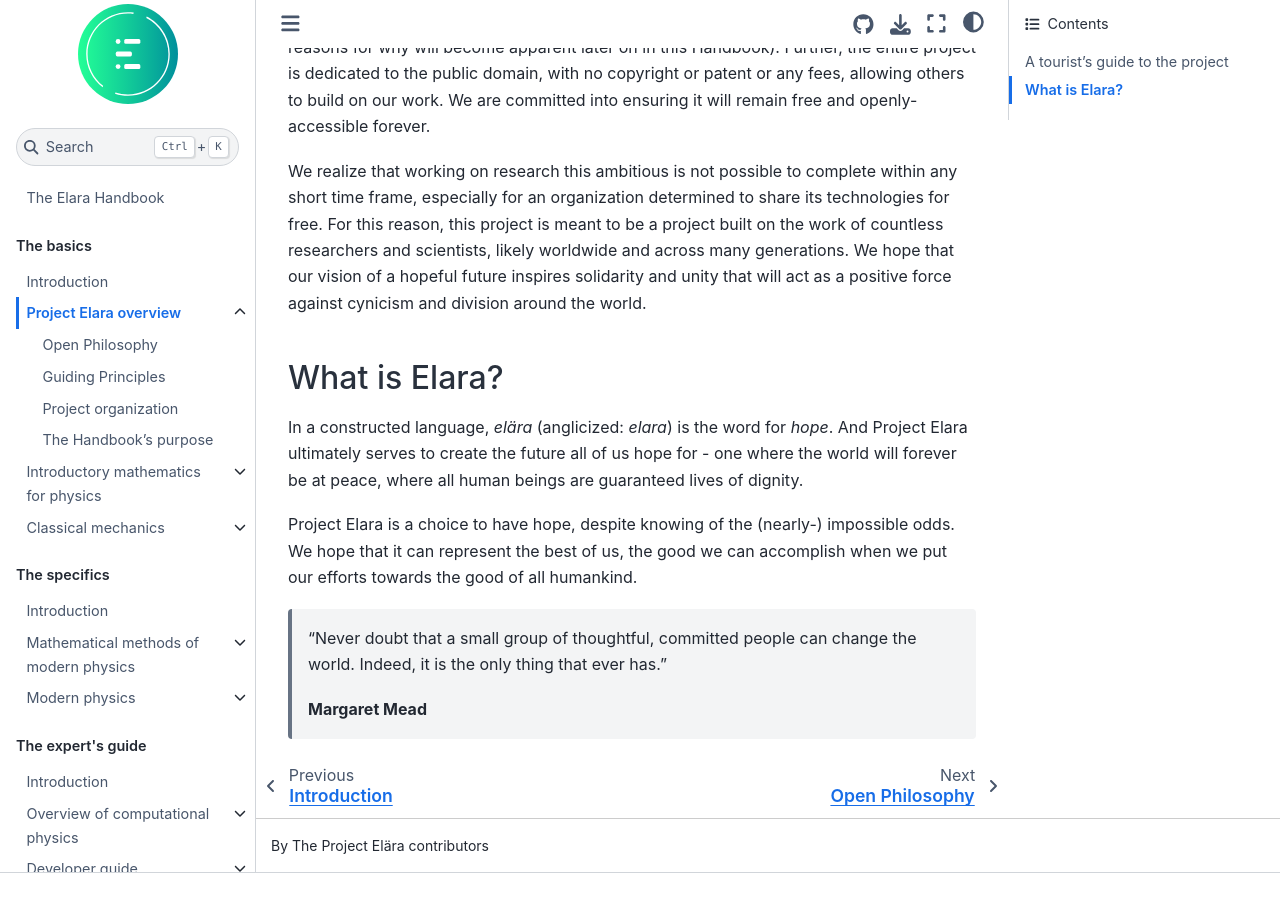
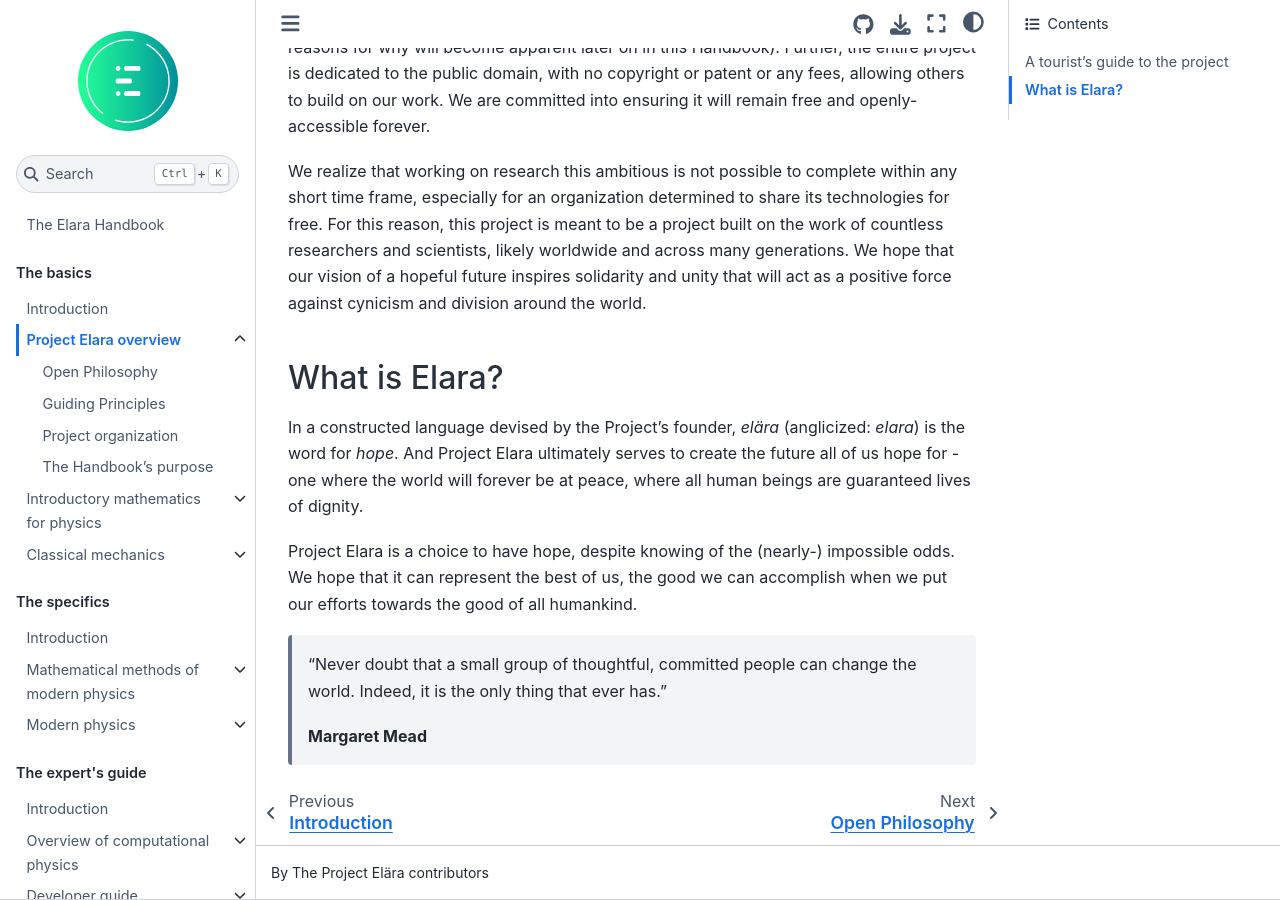
Before and after one commit to elaraproject/elara-handbook, a Jupyter Book: the page built from book/basics/about.md, in a window 1280 px wide and 900 px high, scrolled down 911 px. Built offline with Jupyter Book 1.0.4 settings and Sphinx 7.4.7 and the Sphinx Book theme 1.1.4, drawn with Linux system fonts in a browser that asks for light colours; before the commit the page ends 1784 px from its top, so only the background shows below that.

Commit message:
Slightly adjusted wording in intro to about/

```diff
--- a/book/basics/about.md
+++ b/book/basics/about.md
@@ -18,7 +18,7 @@ We realize that working on research this ambitious is not possible to complete w
 
 ## What is Elara?
 
-In a constructed language, _elära_ (anglicized: _elara_) is the word for *hope*. And Project Elara ultimately serves to create the future all of us hope for - one where the world will forever be at peace, where all human beings are guaranteed lives of dignity.
+In a constructed language devised by the Project's founder, _elära_ (anglicized: _elara_) is the word for *hope*. And Project Elara ultimately serves to create the future all of us hope for - one where the world will forever be at peace, where all human beings are guaranteed lives of dignity.
 
 Project Elara is a choice to have hope, despite knowing of the (nearly-) impossible odds. We hope that it can represent the best of us, the good we can accomplish when we put our efforts towards the good of all humankind.
 
```
